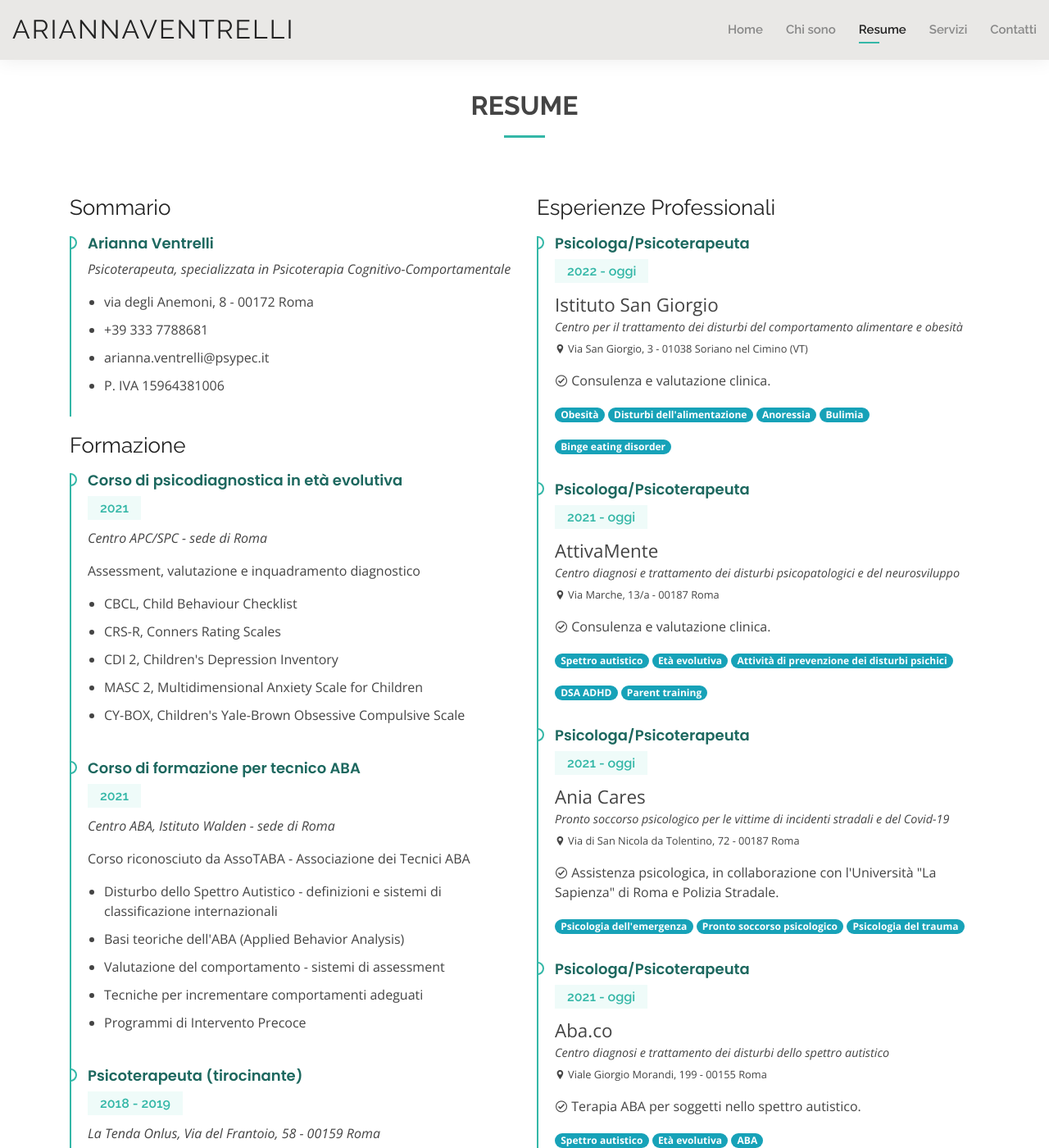
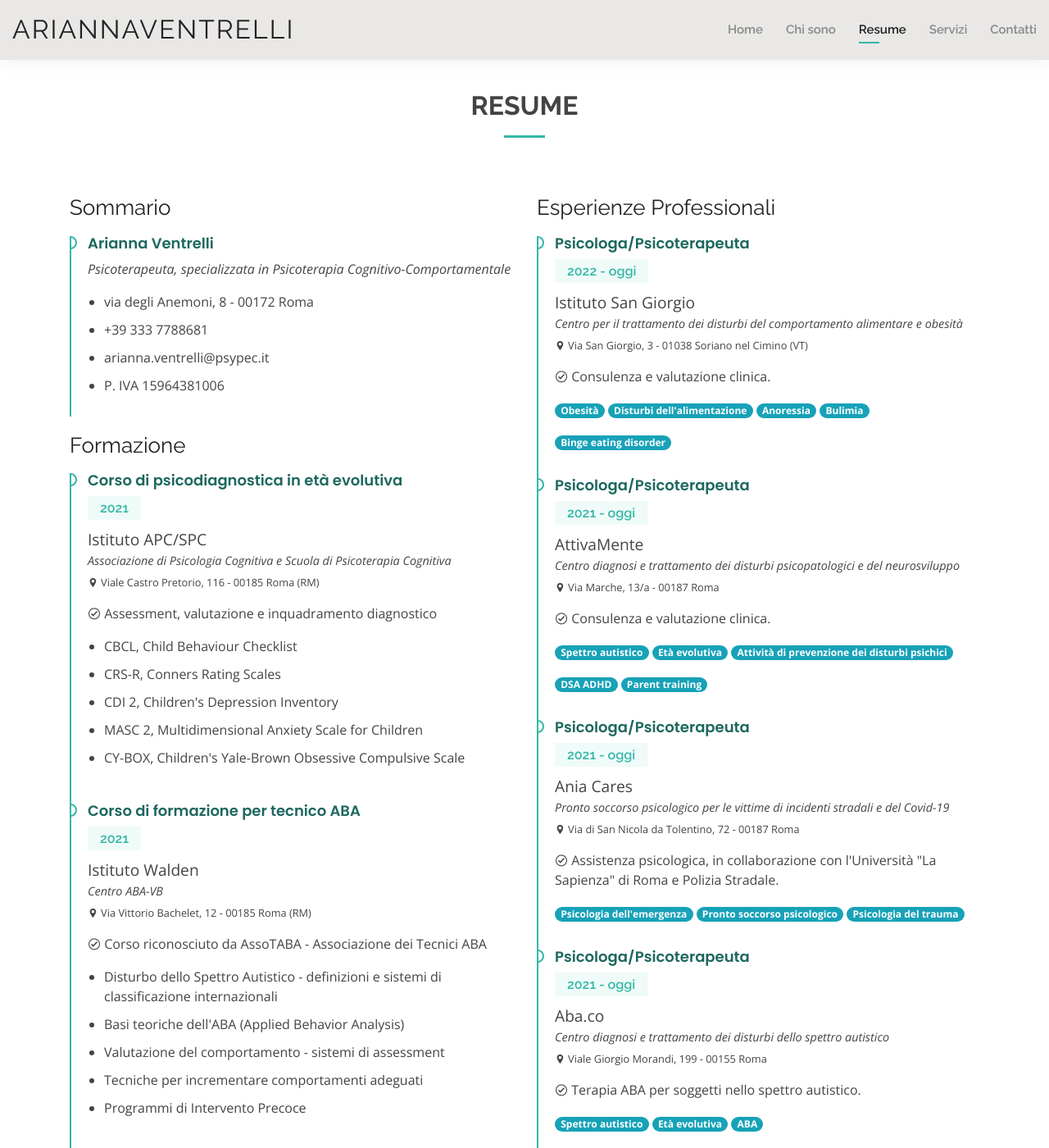
Before and after one commit to venari-psycho/venari-psycho.github.io, a Jekyll site: the page built from resume.html, in a window 1280 px wide and 1400 px high. Shown: the whole window at 82% size. Built offline with Jekyll 4.4.1, drawn with Linux system fonts in a browser that asks for light colours; some of the changed text lies outside the part shown.

Commit message:
Styling resume w/ new layout (left side)

```diff
--- a/assets/css/style.css
+++ b/assets/css/style.css
@@ -828,7 +828,7 @@ section.cookie-policy-section {
 }
 
 .resume .resume-item .job-center-name {
-  font-size: 1.4rem;
+  font-size: 1.2rem;
 }
 
 .resume .resume-item .job-center-description {
--- a/resume.html
+++ b/resume.html
@@ -32,8 +32,15 @@ layout: default
           <div class="resume-item">
             <h4>Corso di psicodiagnostica in et&agrave; evolutiva</h4>
             <h5>2021</h5>
-            <p><em>Centro APC/SPC - sede di Roma</em></p>
-            <p>Assessment, valutazione e inquadramento diagnostico</p>
+            <div class="job-header">
+              <div class="job-center-name">Istituto APC/SPC</div>
+              <div class="job-center-description">Associazione di Psicologia Cognitiva e Scuola di Psicoterapia Cognitiva</div>
+              <div class="job-center-location">
+                <span class="icofont-location-pin"></span> Viale Castro Pretorio, 116 - 00185 Roma (RM)
+              </div>
+            </div>
+            <div class="job-content">
+              <p><span class="icofont-check-circled"></span> Assessment, valutazione e inquadramento diagnostico</p>
               <ul>
                 <li>CBCL, Child Behaviour Checklist</li>
                 <li>CRS-R, Conners Rating Scales</li>
@@ -42,11 +49,19 @@ layout: default
                 <li>CY-BOX, Children's Yale-Brown Obsessive Compulsive Scale</li>
               </ul>
             </div>
+          </div>
           <div class="resume-item">
             <h4>Corso di formazione per tecnico ABA</h4>
             <h5>2021</h5>
-            <p><em>Centro ABA, Istituto Walden - sede di Roma</em></p>
-            <p>Corso riconosciuto da AssoTABA - Associazione dei Tecnici ABA</p>
+            <div class="job-header">
+              <div class="job-center-name">Istituto Walden</div>
+              <div class="job-center-description">Centro ABA-VB</div>
+              <div class="job-center-location">
+                <span class="icofont-location-pin"></span> Via Vittorio Bachelet, 12 - 00185 Roma (RM)
+              </div>
+            </div>
+            <div class="job-content">
+              <p><span class="icofont-check-circled"></span> Corso riconosciuto da AssoTABA - Associazione dei Tecnici ABA</p>
               <ul>
                 <li>Disturbo dello Spettro Autistico - definizioni e sistemi di classificazione internazionali</li>
                 <li>Basi teoriche dell'ABA (Applied Behavior Analysis)</li>
@@ -55,66 +70,122 @@ layout: default
                 <li>Programmi di Intervento Precoce</li>
               </ul>
             </div>
+          </div>
           <div class="resume-item">
             <h4>Psicoterapeuta (tirocinante)</h4>
             <h5>2018 - 2019</h5>
-            <p><em>La Tenda Onlus, Via del Frantoio, 58 - 00159 Roma</em></p>
-            <p>Comunità Terapeutica semi-residenziale</p>
+            <div class="job-header">
+              <div class="job-center-name">La Tenda Onlus</div>
+              <div class="job-center-description">Comunit&agrave; Terapeutica semi-residenziale</div>
+              <div class="job-center-location">
+                <span class="icofont-location-pin"></span> Via del Frantoio, 58 - 00159 Roma (RM)
+              </div>
+            </div>
+            <div class="job-footer">
               <p class="badge badge-pill badge-info">Sociale</p>
               <p class="badge badge-pill badge-info">Tossicodipendenze</p>
+            </div>
           </div>
           <div class="resume-item">
             <h4>Psicoterapeuta (tirocinante)</h4>
             <h5>2017 - 2018</h5>
-            <p><em>Comunit&agrave; "Villa Elisa", Via Tiburtina, 258 - 00131 Setteville (Roma)</em></p>
-            <p>Struttura Residenziale Terapeutico-Riabilitativa</p>
+            <div class="job-header">
+              <div class="job-center-name">Villa Elisa</div>
+              <div class="job-center-description">Struttura Residenziale Terapeutico-Riabilitativa</div>
+              <div class="job-center-location">
+                <span class="icofont-location-pin"></span> Via Tiburtina, 258 - 00131 Setteville (Roma)
+              </div>
+            </div>
+            <div class="job-footer">
               <p class="badge badge-pill badge-info">Salute mentale</p>
               <p class="badge badge-pill badge-info">Benessere</p>
+            </div>
           </div>
           <div class="resume-item">
             <h4>Scuola di Psicoterapia Cognitivo Comportamentale</h4>
             <h5>2017 - 2020</h5>
-            <p><em>Viale Castro Pretorio, 116, 00185 Roma RM</em></p>
+            <div class="job-header">
+              <div class="job-center-location">
+                <span class="icofont-location-pin"></span> Viale Castro Pretorio, 116 - 00185 Roma (RM)
+              </div>
+            </div>
+            <div class="job-content">
               <ul>
                 <li>Project e corso di addestramento di specifiche tecniche quali: assertivit&agrave;, ERP, psicoterapia sensomotoria, EMDR</li>
                 <li>DBT Skills Training</li>
                 <li>Psicologia generale e dello sviluppo</li>
               </ul>
             </div>
+          </div>
           <div class="resume-item">
             <h4>Abilitazione e iscrizione all'Albo degli Psicologi<br />del Lazio n° {{ site.data.contact.numero_albo_psicologi }}</h4>
             <h5>20/02/2017</h5>
-            <p><em>Facolt&agrave; di Medicina e Psicologia, Universit&agrave; degli Studi di Roma "La Sapienza", Via dei Marsi, 78 - 00185, Roma</em></p>
+            <div class="job-header">
+              <div class="job-center-name">Universit&agrave; degli Studi di Roma "La Sapienza"</div>
+              <div class="job-center-description">Facolt&agrave; di Medicina e Psicologia</div>
+              <div class="job-center-location">
+                <span class="icofont-location-pin"></span> Via dei Marsi, 78 - 00185 Roma (RM)
+              </div>
+            </div>
           </div>
           <div class="resume-item">
             <h4>Psicologa (tirocinante)</h4>
             <h5>2015 - 2016</h5>
-            <p><em>Istituto di Medicina Legale Aerospaziale "Aldo di Loreto", viale Piero Gobetti 2 - 00185, Roma</em></p>
+            <div class="job-header">
+              <div class="job-center-name">Istituto di Medicina Legale Aerospaziale "Aldo di Loreto"</div>
+              <div class="job-center-location">
+                <span class="icofont-location-pin"></span> Viale Piero Gobetti, 2 - 00185 Roma (RM)
+              </div>
+            </div>
+            <br/>
             <h5>2015</h5>
-            <p><em>Dipartimento Medicina, U.O.S. Psichiatria e Consultorio Psicologico del Policlinico Militare Celio di Roma, Piazza Celimontana, 50</em></p>
+            <div class="job-header">
+              <div class="job-center-name">Policlinico Militare Celio</div>
+              <div class="job-center-description">Dipartimento Medicina, U.O.S. Psichiatria e Consultorio Psicologico</div>
+              <div class="job-center-location">
+                <span class="icofont-location-pin"></span> Piazza Celimontana, 50 - 00184 Roma (RM)
+              </div>
+            </div>
+            <div class="job-footer">
               <p class="badge badge-pill badge-info">Tossicodipendenze</p>
               <p class="badge badge-pill badge-info">Sanit&agrave;</p>
               <p class="badge badge-pill badge-info">Psicologia clinica</p>
             </div>
+          </div>
           <div class="resume-item">
             <h4>Laurea Magistrale in Psicologia Clinica, della Salute e di Comunit&agrave;</h4>
             <h5>2012 - 2014</h5>
-            <p><em>Facolt&agrave; di Medicina e Psicologia, Universit&agrave; degli Studi di Roma "La Sapienza", Via dei Marsi, 78 - 00185, Roma</em></p>
-            <p>
-              Tesi di Laurea sperimentale dal titolo: <em>"Self care, supporto familiare e stato affettivo in pazienti diabetici di tipo II"</em>.
-            </p>
+            <div class="job-header">
+              <div class="job-center-name">Universit&agrave; degli Studi di Roma "La Sapienza"</div>
+              <div class="job-center-description">Facolt&agrave; di Medicina e Psicologia</div>
+              <div class="job-center-location">
+                <span class="icofont-location-pin"></span> Via dei Marsi, 78 - 00185 Roma (RM)
+              </div>
+            </div>
+            <div class="job-content">
+              <p><span class="icofont-check-circled"></span> Tesi di Laurea sperimentale dal titolo: <em>"Self care, supporto familiare e stato affettivo in pazienti diabetici di tipo II"</em></p>
+            </div>
+            <div class="job-footer">
               <p class="badge badge-pill badge-info">
                 Psicopatologia della salute
               </p>
+            </div>
           </div>
           <div class="resume-item">
             <h4>Laurea in Scienze Psicologiche</h4>
             <h4><em>Curriculum Sviluppo, educazione e benessere</em></h4>
             <h5>2009 - 2012</h5>
-            <p><em>Facolt&agrave; di Medicina e Psicologia, Universit&agrave; degli Studi di Roma "La Sapienza", Via dei Marsi, 78 - 00185, Roma</em></p>
-            <p>
-              Tesi di Laurea dal titolo: <em>"Il quadro clinico dell'anoressia infantile: una rassegna teorica"</em>.
-            </p>
+            <div class="job-header">
+              <div class="job-center-name">Universit&agrave; degli Studi di Roma "La Sapienza"</div>
+              <div class="job-center-description">Facolt&agrave; di Medicina e Psicologia</div>
+              <div class="job-center-location">
+                <span class="icofont-location-pin"></span> Via dei Marsi, 78 - 00185 Roma (RM)
+              </div>
+            </div>
+            <div class="job-content">
+              <p><span class="icofont-check-circled"></span> Tesi di Laurea dal titolo: <em>"Il quadro clinico dell'anoressia infantile: una rassegna teorica"</em>.</p>
+            </div>
+            <div class="job-footer">
               <p class="badge badge-pill badge-info">
                 Psicodinamica delle relazioni familiari
               </p>
@@ -122,10 +193,16 @@ layout: default
                 Psicopatologia dello sviluppo
               </p>
             </div>
+          </div>
           <div class="resume-item">
             <h4>Diploma di Maturit&agrave; Classica</h4>
             <h5>2004 - 2009</h5>
-            <p><em>Liceo Classico Statale Pilo Albertelli, Via Daniele Manin, 72 – 00185 Roma</em></p>
+            <div class="job-header">
+              <div class="job-center-name">Liceo Classico Statale "Pilo Albertelli"</div>
+              <div class="job-center-location">
+                <span class="icofont-location-pin"></span> Via Daniele Manin, 72 – 00185 Roma (RM)
+              </div>
+            </div>
           </div>
         </div>
         <div class="col-lg-6">
```
Lines whose indentation alone changed are shown as unchanged.
